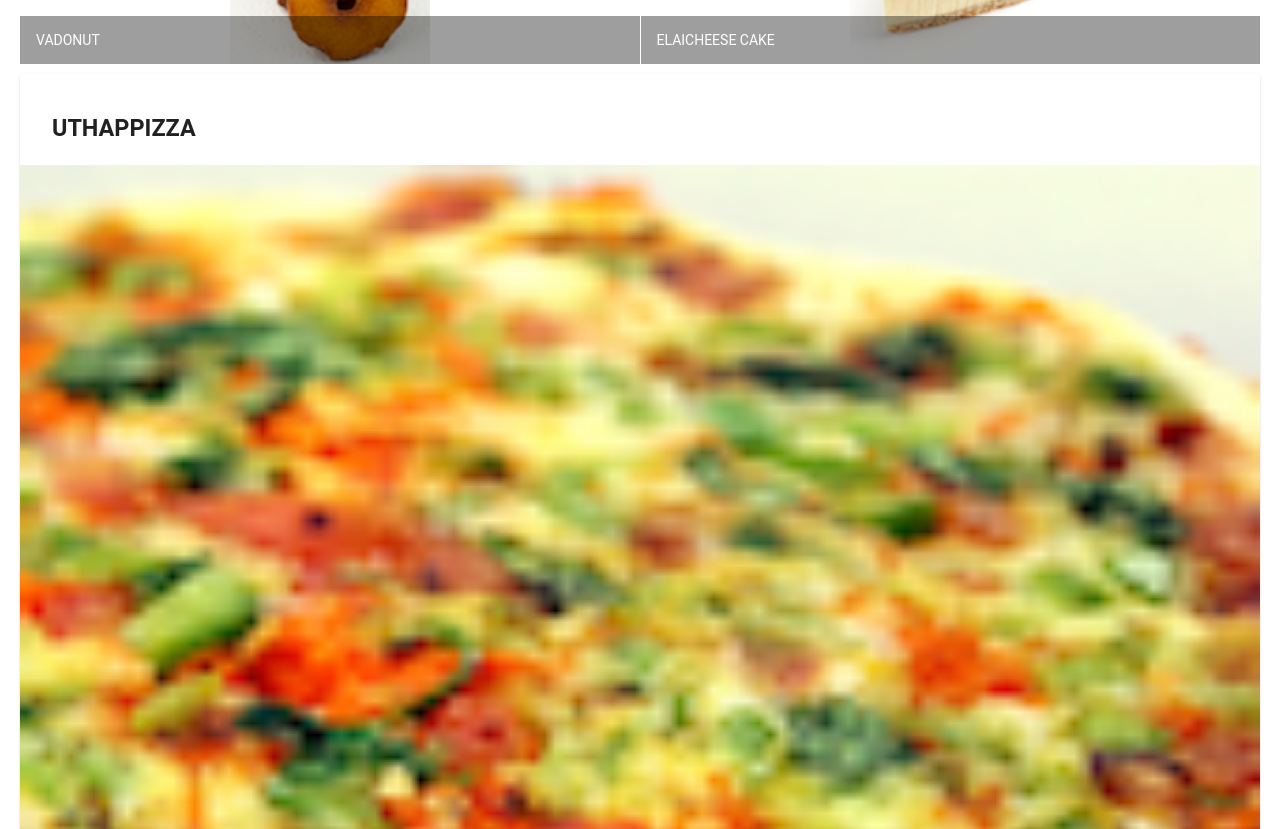
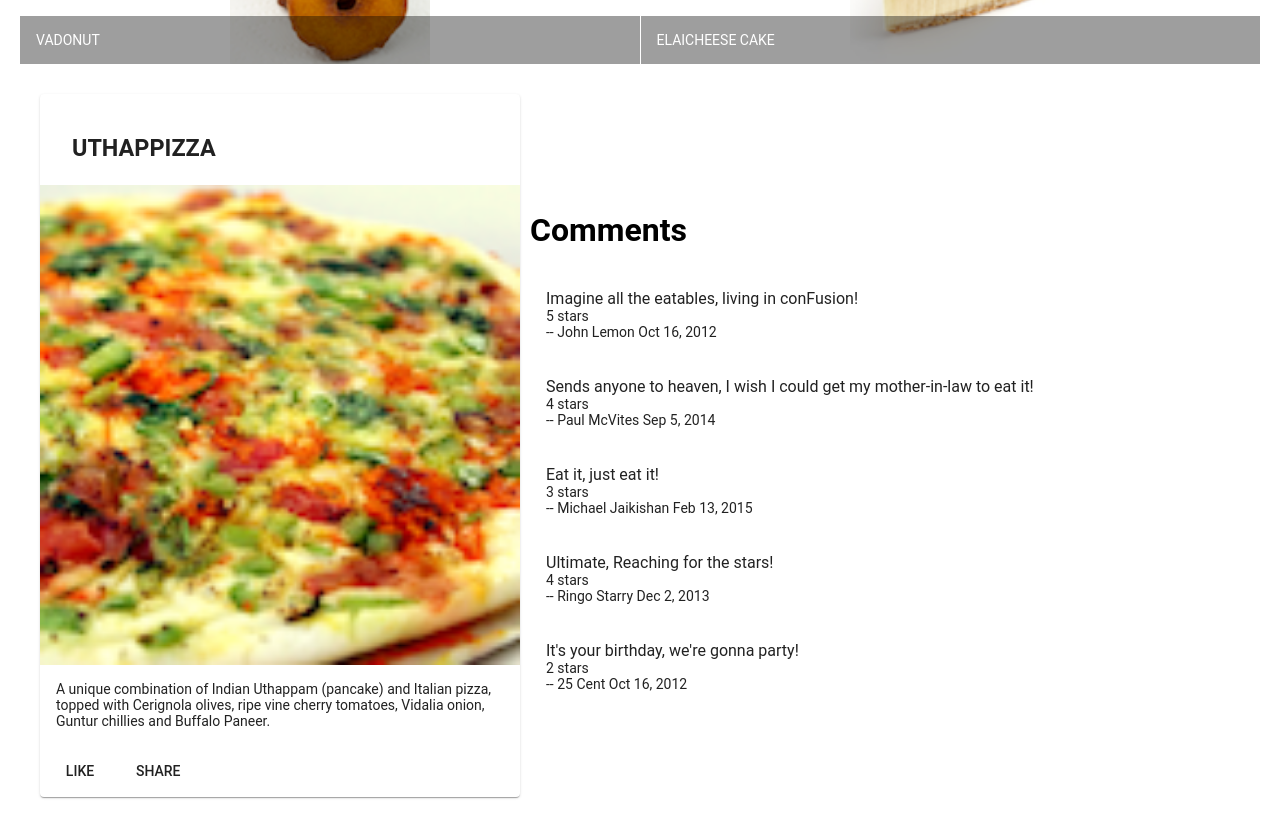
Before and after one commit to Adeeba-Saleem/single_page_angular_application, an Angular app: page / in a window 1280 px wide. Shown: the part 500-1329 px from the top of the page. Built offline with nearby package versions, Linux system fonts and the light colour scheme.

Commit message:
dishdetails

```diff
--- a/src/app/app.module.ts
+++ b/src/app/app.module.ts
@@ -13,11 +13,13 @@
 
 import 'hammerjs';
 import { MenuComponent } from './menu/menu.component';
+import { DishdetailComponent } from './dishdetail/dishdetail.component';
 
 @NgModule({
   declarations: [
     AppComponent,
-    MenuComponent
+    MenuComponent,
+    DishdetailComponent
   ],
   imports: [
     BrowserModule,
--- /dev/null
+++ b/src/app/dishdetail/dishdetail.component.html
@@ -0,0 +1,83 @@
+<div class="container"
+    fxLayout="row"
+    fxLayout.sm="column"
+    fxLayout.xs="column"
+    fxLayoutAlign.gt-md="space-around center"
+    fxLayoutGap="10px"
+    fxLayoutGap.xs="0">
+
+  <div fxFlex="40">
+      <mat-card *ngIf="dish">
+        <mat-card-header>
+          <mat-card-title>
+            <h3>{{dish.name | uppercase}}</h3>
+          </mat-card-title>
+        </mat-card-header>
+        <img mat-card-image src={{dish.image}} alt={{dish.name}}>
+        <mat-card-content>
+          <p>{{dish.description}}
+          </p>
+        </mat-card-content>
+        <mat-card-actions>
+          <button mat-button>LIKE</button>
+          <button mat-button>SHARE</button>
+        </mat-card-actions>
+      </mat-card>
+
+  </div>
+
+  <div fxFlex="60">
+
+    <div
+     fxLayout="row"
+     fxLayoutGap="10px"
+     >
+
+  <mat-list fxFlex>
+    <h1>Comments</h1>
+    <mat-list-item *ngIf="dish">
+
+      <p matLine> {{dish.comments[0].comment}} </p>
+      <p matLine> {{dish.comments[0].rating}} stars </p>
+      <p matLine> -- {{dish.comments[0].author}} <span>{{dish.comments[0].date | date}}</span> </p>
+
+
+
+    </mat-list-item>
+    <mat-list-item *ngIf="dish">
+
+
+      <p matLine> {{dish.comments[1].comment}} </p>
+      <p matLine> {{dish.comments[1].rating}} stars </p>
+      <p matLine> -- {{dish.comments[1].author}} <span>{{dish.comments[1].date | date}}</span> </p>
+
+    </mat-list-item>
+
+    <mat-list-item *ngIf="dish">
+
+
+      <p matLine> {{dish.comments[2].comment}} </p>
+      <p matLine> {{dish.comments[2].rating}} stars </p>
+      <p matLine> -- {{dish.comments[2].author}} <span>{{dish.comments[2].date | date}}</span> </p>
+
+    </mat-list-item>
+    <mat-list-item *ngIf="dish">
+
+
+      <p matLine> {{dish.comments[3].comment}} </p>
+      <p matLine> {{dish.comments[3].rating}} stars </p>
+      <p matLine> -- {{dish.comments[3].author}} <span>{{dish.comments[3].date | date}}</span> </p>
+    </mat-list-item>
+    <mat-list-item *ngIf="dish">
+
+
+      <p matLine> {{dish.comments[4].comment}} </p>
+      <p matLine> {{dish.comments[4].rating}} stars </p>
+      <p matLine> -- {{dish.comments[4].author}} <span>{{dish.comments[0].date | date}}</span> </p>
+
+    </mat-list-item>
+  </mat-list>
+
+  </div>
+
+</div>
--- /dev/null
+++ b/src/app/dishdetail/dishdetail.component.ts
@@ -0,0 +1,61 @@
+import { Component, OnInit } from '@angular/core';
+const DISH = {
+  id: '0',
+  name: 'Uthappizza',
+  image: '/assets/images/uthappizza.png',
+  category: 'mains',
+  featured: true,
+  label: 'Hot',
+  price: '4.99',
+  // tslint:disable-next-line:max-line-length
+  description: 'A unique combination of Indian Uthappam (pancake) and Italian pizza, topped with Cerignola olives, ripe vine cherry tomatoes, Vidalia onion, Guntur chillies and Buffalo Paneer.',
+  comments: [
+       {
+           rating: 5,
+           comment: 'Imagine all the eatables, living in conFusion!',
+           author: 'John Lemon',
+           date: '2012-10-16T17:57:28.556094Z'
+       },
+       {
+           rating: 4,
+           comment: 'Sends anyone to heaven, I wish I could get my mother-in-law to eat it!',
+           author: 'Paul McVites',
+           date: '2014-09-05T17:57:28.556094Z'
+       },
+       {
+           rating: 3,
+           comment: 'Eat it, just eat it!',
+           author: 'Michael Jaikishan',
+           date: '2015-02-13T17:57:28.556094Z'
+       },
+       {
+           rating: 4,
+           comment: 'Ultimate, Reaching for the stars!',
+           author: 'Ringo Starry',
+           date: '2013-12-02T17:57:28.556094Z'
+       },
+       {
+           rating: 2,
+           comment: 'It\'s your birthday, we\'re gonna party!',
+           author: '25 Cent',
+           date: '2011-12-02T17:57:28.556094Z'
+       }
+   ]
+};
+
+@Component({
+  selector: 'app-dishdetail',
+  templateUrl: './dishdetail.component.html',
+  styleUrls: ['./dishdetail.component.scss']
+})
+export class DishdetailComponent implements OnInit {
+
+  dish = DISH;
+
+
+  constructor() { }
+
+  ngOnInit(): void {
+  }
+
+}
--- a/src/app/menu/menu.component.html
+++ b/src/app/menu/menu.component.html
@@ -20,23 +20,6 @@
     </mat-grid-list>
   </div>
 
-  <div fxFlex *ngIf="selectedDish">
-    <mat-card>
-      <mat-card-header>
-        <mat-card-title>
-          <h3>{{selectedDish.name | uppercase}}</h3>
-        </mat-card-title>
-      </mat-card-header>
-      <img mat-card-image src="{{selectedDish.image}}" alt={{selectedDish.name}}>
-      <mat-card-content>
-        <p>{{selectedDish.description}}</p>
-      </mat-card-content>
-      <mat-card-actions>
-        <button mat-button>Like</button>
-        <button mat-button>Share</button>
-      </mat-card-actions>
-    </mat-card>
-
-  </div>
+ <app-dishdetail></app-dishdetail>
 
 </div>
```
Also changed, not shown: src/app/dishdetail/dishdetail.component.scss (added), 1 other file (tests, documents, lock files or other folders).
